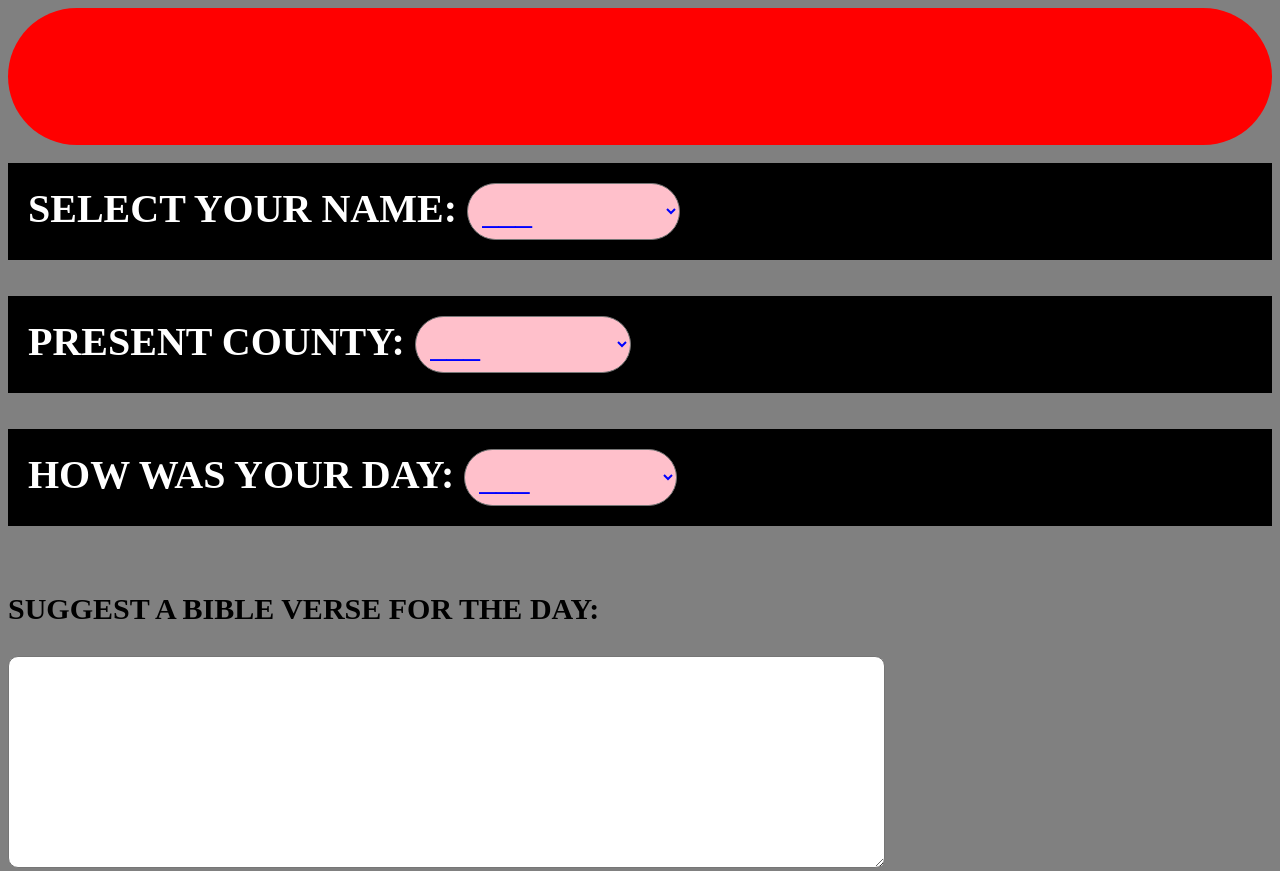
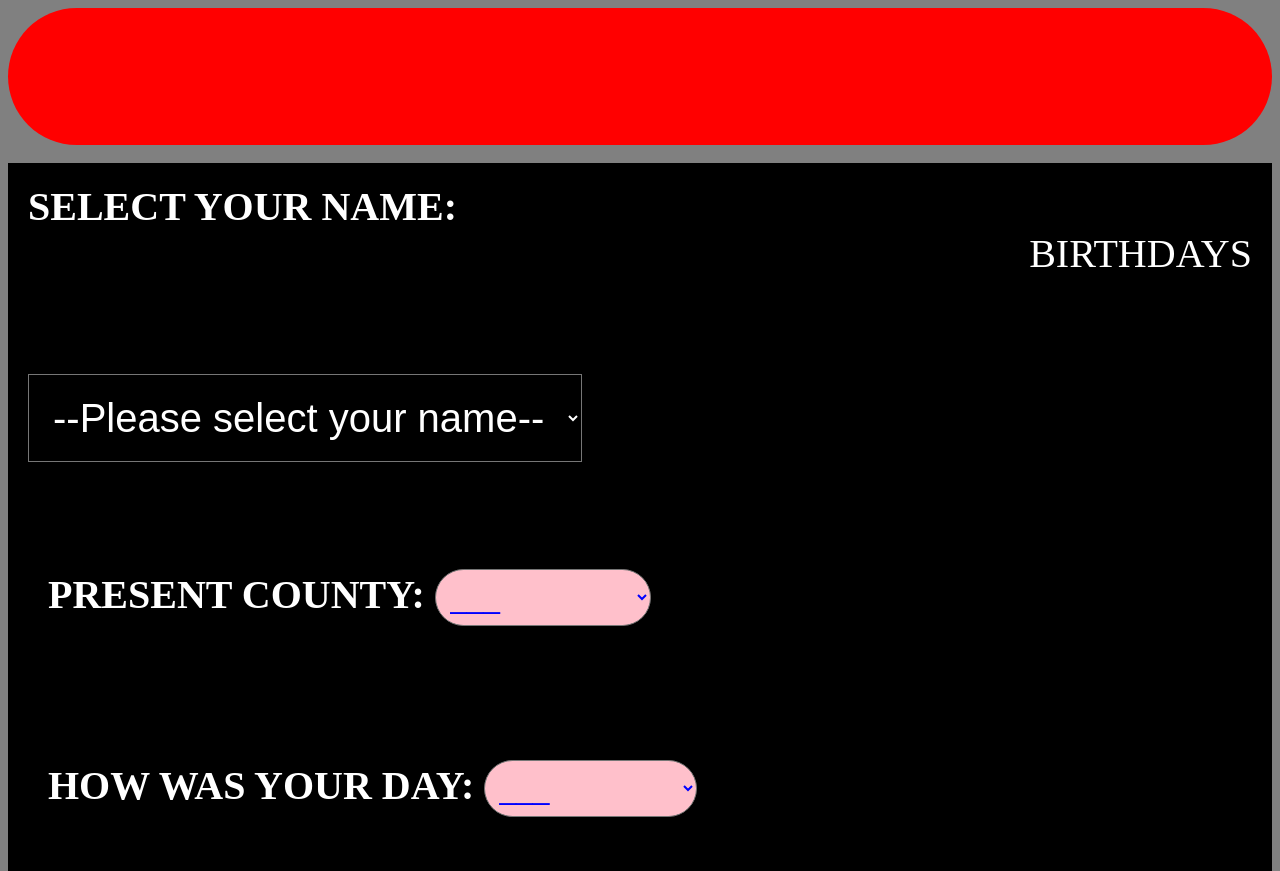
Before and after one commit to ERIC66528/rictei, a plain HTML site: page index.html in a window 1280 px wide. Shown: the top 871 px of the page. Drawn offline with Linux system fonts and the light colour scheme.

Commit message:
Update index.html

```diff
--- a/index.html
+++ b/index.html
@@ -10,18 +10,20 @@
 <form>
 <br> <div class="names">
 <lable for="name"><b>SELECT YOUR NAME:</b> </lable>
-<select id="name" name="name" class="options">
-      <option value="'no name'">___</option>
-      <option value="DAD">DAD</option>
-      <option value="MUM">MUM</option>
-      <option value="Mutindi">FAITH</option>
-      <option value="Muuo">ABEDNEGO</option>
-      <option value="Ndanu">GRACE</option>
-      <option value="Munee">JOY</option>
-      <option value="Matei">ERIC</option>
-</select>
- </div> </br>
-         <div id="info"></div>
+<label class="lable" for="infoSelect"><marquee behavior="alternate">BIRTHDAYS</marquee></label>
+   <p><br> <select id="infoSelect" class="names">
+        <option value="none">--Please select your name--</option>
+        <option value="DAD">DAD</option>
+        <option value="MUM">MUM</option>
+        <option value="Muuo">Abednego</option>
+        <option value="Mutindi">Faith</option>
+        <option value="Ndanu">Grace</option>
+        <option value="Munee">Joy</option>
+        <option value="Matei">Eric</option>
+    </select></br> </p>
+
+    <div id="info"></div>
+
 
 
  <br> <div class="names">
@@ -169,7 +171,7 @@
             Matei: "BIRTHDAY 22/OCTOBER/2005"
         };
 
-        document.getElementById('name').addEventListener('change', function() {
+        document.getElementById('infoSelect').addEventListener('change', function() {
             const selectedOption = this.value;
             const infoDiv = document.getElementById('info');
             if (selectedOption && infoData[selectedOption]) {
@@ -181,7 +183,7 @@
 
 
       function collectData() {
-            const name = document.getElementById('name').value;
+            const name = document.getElementById('infoSelect').value;
             const at= document.getElementById('at').value;
             const was= document.getElementById('was').value;
 
```
